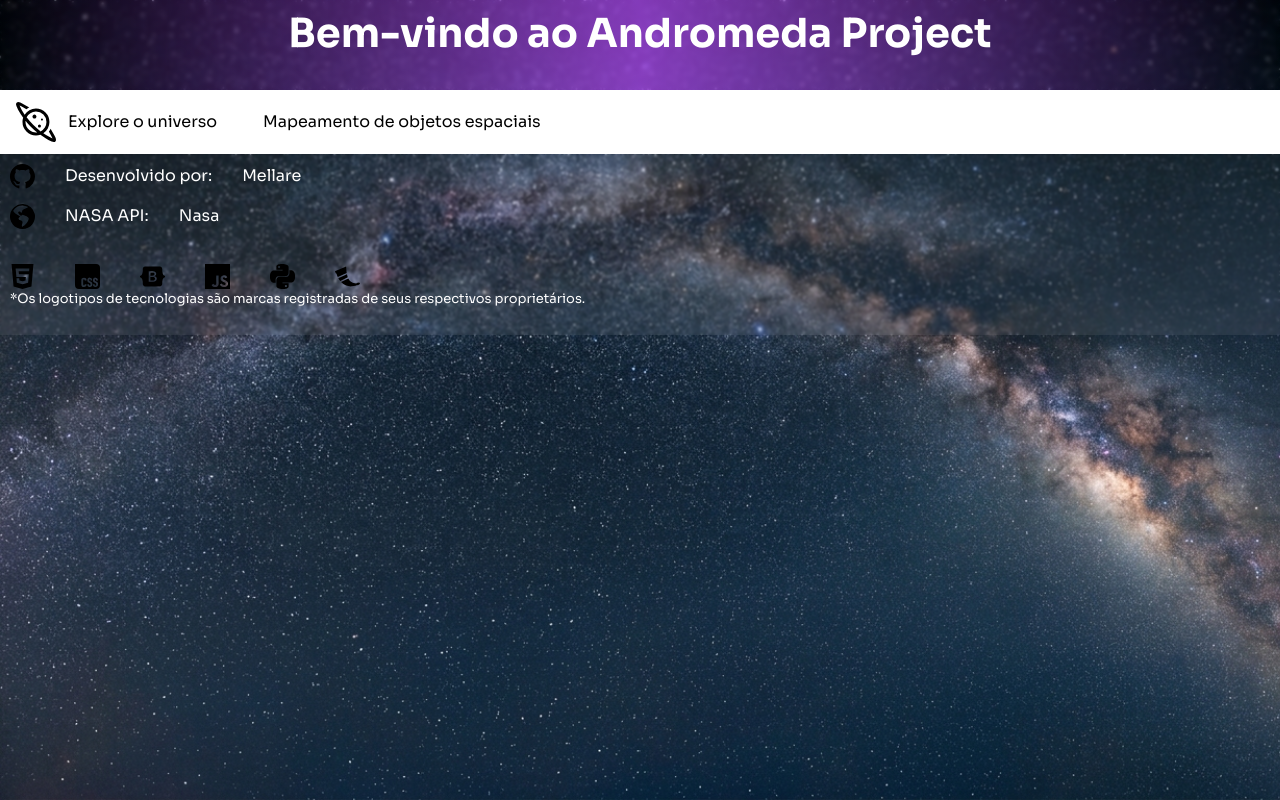
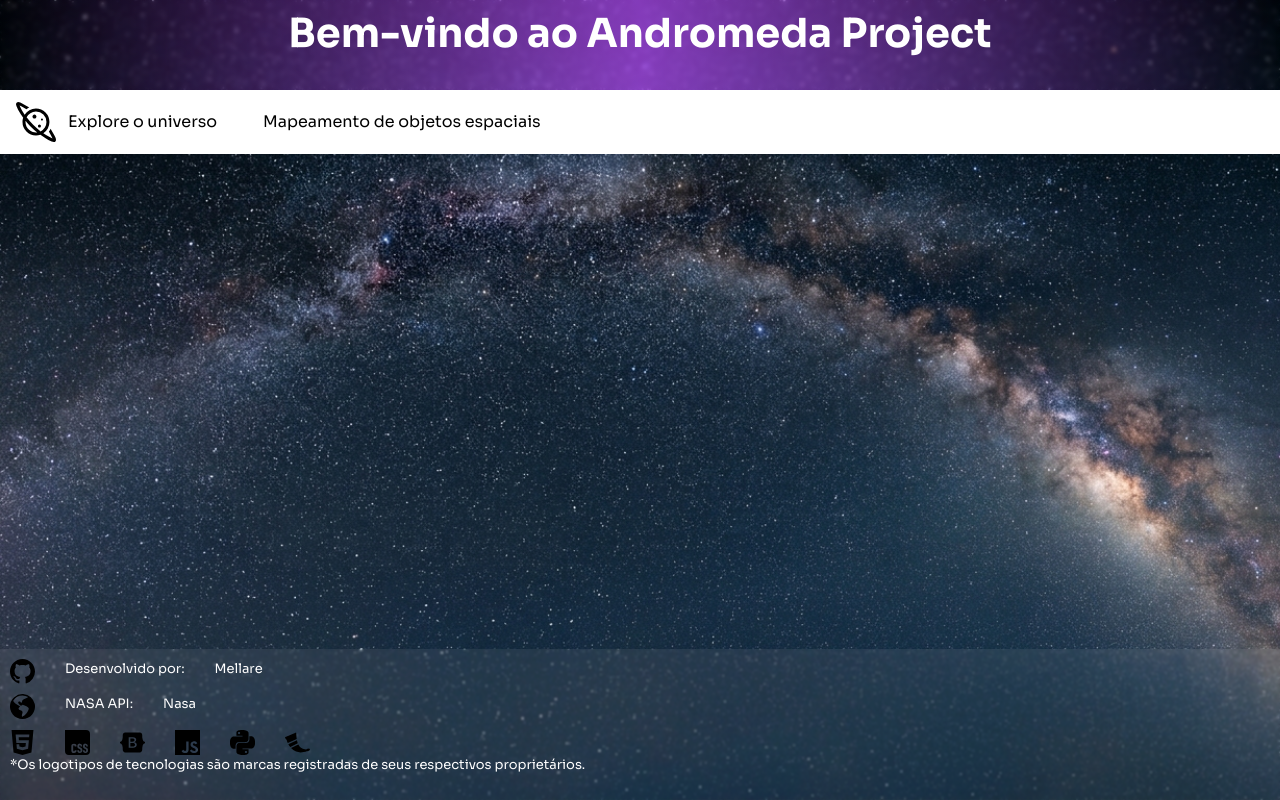
Before and after one commit to Mellare/andromeda-project, a Flask app: page /index in a window 1280 px wide. Run offline with Flask 3, Linux system fonts and the light colour scheme; some libraries are stand-ins or nearby versions.

Commit message:
Correção de bugs e melhorias

```diff
--- a/app.py
+++ b/app.py
@@ -18,12 +18,13 @@ def index():
 '''Apod API'''
 data = requests.get(f"https://api.nasa.gov/planetary/apod?api_key={api_key}")
 formatedData = data.json()
-url_img = formatedData['url']
-txt_img = formatedData['explanation']
+url_apod = formatedData['url']
+txt_apod = formatedData['explanation']
+media_type_apod = formatedData['media_type']
 
 @app.route("/apod")
 def apod():
-    return render_template("apod.html", img_apod = url_img, txt_apod = txt_img)
+    return render_template("apod.html", url = url_apod, description = txt_apod, media_type = media_type_apod)
 
 '''Asteroids NeoWs API'''
 data = requests.get(f"https://api.nasa.gov/neo/rest/v1/feed?start_date={datetime.date.today()}&end_date={datetime.date.today()}&api_key={api_key}")
--- a/static/css/index.css
+++ b/static/css/index.css
@@ -8,7 +8,7 @@ body{
     background-size: cover;
 }
 
-main{
+header{
     flex: 1;
 }
 
@@ -48,32 +48,16 @@ footer{
     backdrop-filter: blur(1px);
     color: rgb(255, 255, 255);
     padding: 10px;
+    font-size: small;
 }
 
-#footer-github{
+.row-icons{
     display: flex;
     flex-direction: row;
     gap: 30px;
-}
-
-#footer-nasa{
-    display: flex;
-    flex-direction: row;
-    gap: 30px;
-}
-
-#footer-tech-stack{
-    display: flex;
-    flex-direction: row;
-    gap: 40px;
-    margin-top: 20px;
 }
 
 .tech-img{
     height: 25px;
     width: 25px;
 }
-
-#tech-license{
-    font-size: small;
-}
--- a/templates/index.html
+++ b/templates/index.html
@@ -45,17 +45,17 @@
 </header>
 
 <footer>
-    <div id="footer-github">
+    <div class="row-icons">
         <img class="tech-img" src="{{url_for('static', filename='images/github.svg')}}">
         <p>Desenvolvido por:</p>
         <a class="nav-link active" href="#">Mellare</a>
     </div>
-    <div id="footer-nasa">
+    <div class="row-icons">
         <img class="tech-img" src="{{url_for('static', filename='images/earth.svg')}}">
         <p>NASA API:</p>
         <a class="nav-link active" href="#">Nasa</a>
     </div>
-    <div id="footer-tech-stack">
+    <div class="row-icons">
         <img class="tech-img" src="{{url_for('static', filename='images/html5.svg')}}">
         <img class="tech-img" src="{{url_for('static', filename='images/css.svg')}}">
         <img class="tech-img" src="{{url_for('static', filename='images/bootstrap.svg')}}">
@@ -63,7 +63,7 @@
         <img class="tech-img" src="{{url_for('static', filename='images/python.svg')}}">
         <img class="tech-img" src="{{url_for('static', filename='images/flask.svg')}}">
     </div>
-    <p id="tech-license">*Os logotipos de tecnologias são marcas registradas de seus respectivos proprietários.</p>
+    <p>*Os logotipos de tecnologias são marcas registradas de seus respectivos proprietários.</p>
 </footer>
 
 <script src="{{url_for('static', filename='js/bootstrap.bundle.min.js')}}"></script>
```
Also changed, not shown: templates/apod.html (+8 -2 lines).
